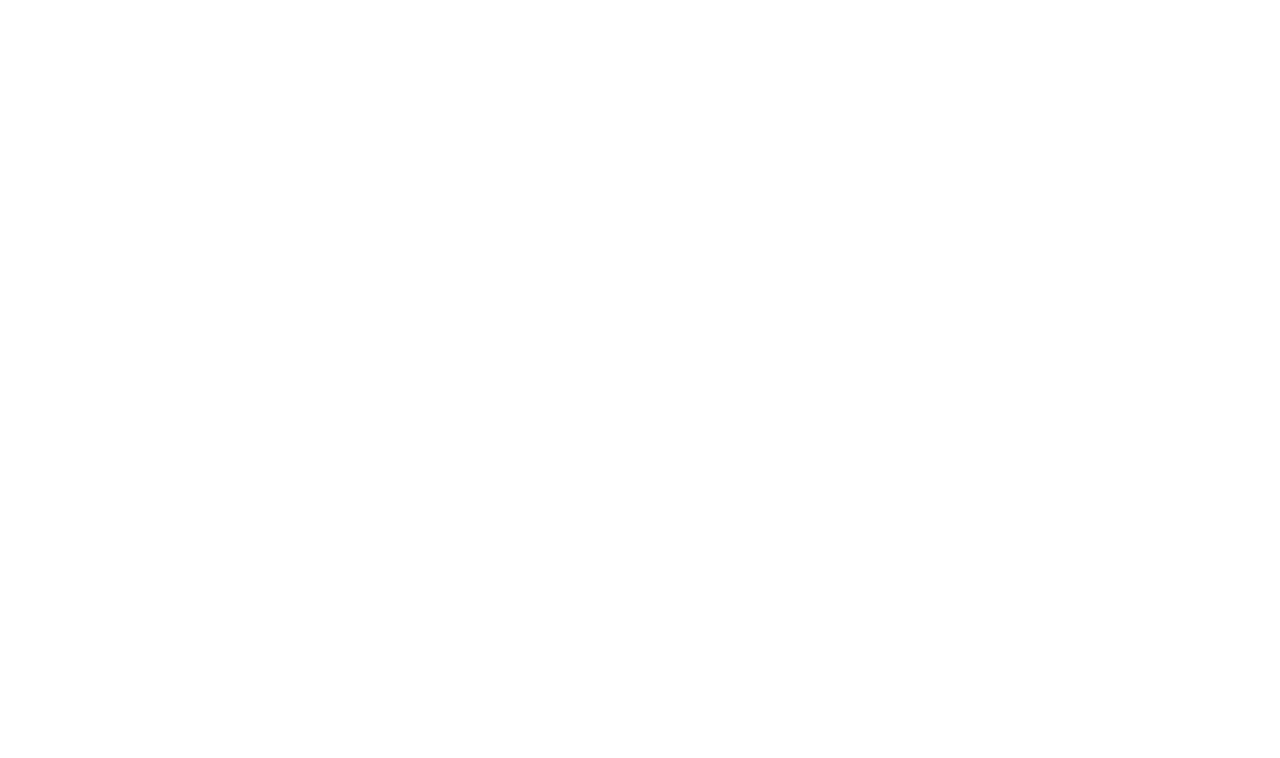
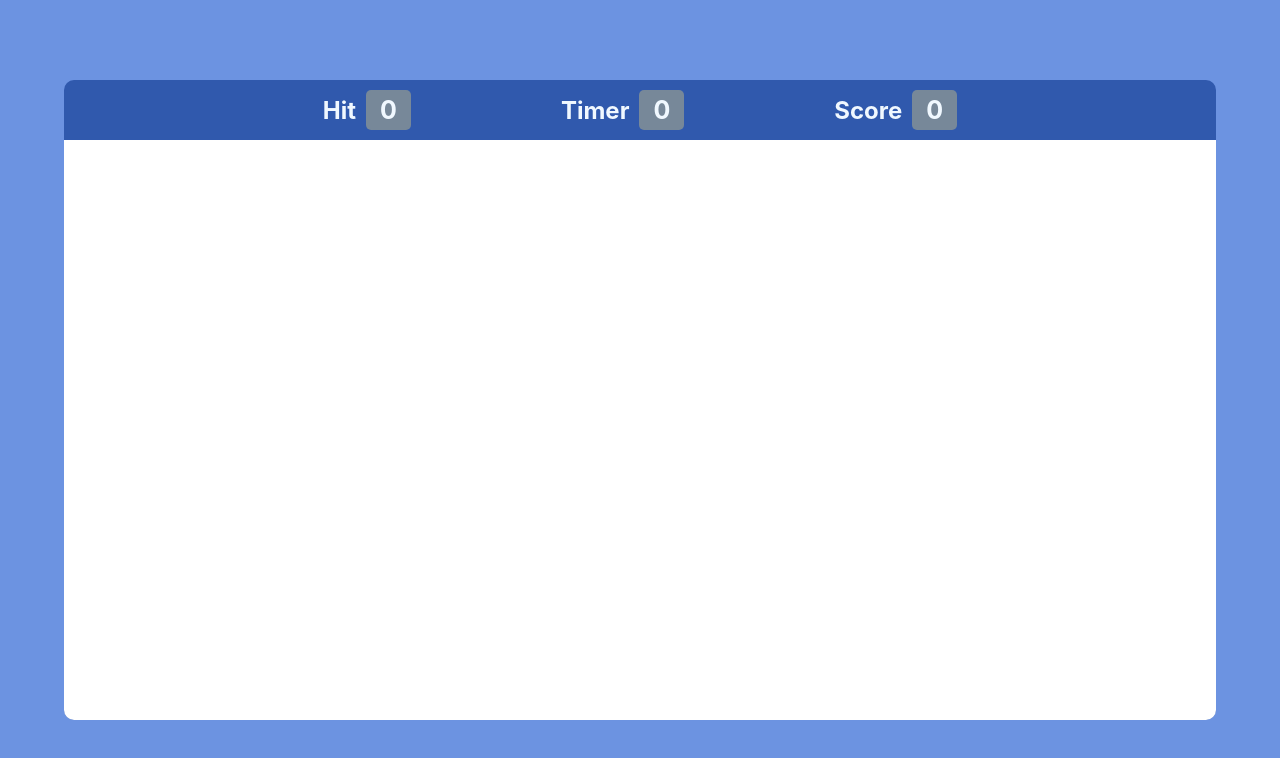
Before and after one commit to sohaildotcss/VanillaBubbleRush, a plain HTML site: page index.html in a window 1280 px wide. Drawn offline with Linux system fonts and the light colour scheme.

Commit message:
Improved UI design

```diff
--- a/index.html
+++ b/index.html
@@ -1,12 +1,31 @@
 <!DOCTYPE html>
 <html lang="en">
-<head>
-    <meta charset="UTF-8">
-    <meta name="viewport" content="width=device-width, initial-scale=1.0">
-    <title>Bubbles Game </title>
-    <link rel="stylesheet" href="style.css">
-</head>
-<body>
+  <head>
+    <meta charset="UTF-8" />
+    <meta name="viewport" content="width=device-width, initial-scale=1.0" />
+    <title>Bubbles Game</title>
+    <link rel="stylesheet" href="style.css" />
+  </head>
+  <body>
+    <div id="main">
+      <div class="top">
+        <div class="top-elem">
+          <h2>Hit</h2>
+          <h3>0</h3>
+        </div>
+        <div class="top-elem">
+          <h2>Timer</h2>
+          <h3>0</h3>
+        </div>
+        <div class="top-elem">
+          <h2>Score</h2>
+          <h3>0</h3>
+        </div>
+      </div>
+      <div class="bottom">
+
+      </div>
+    </div>
     <script src="script.js"></script>
-</body>
+  </body>
 </html>
--- a/style.css
+++ b/style.css
@@ -2,9 +2,51 @@
   margin: 0;
   padding: 0;
   box-sizing: border-box;
+  font-family: Inter;
 }
 html,
 body {
   height: 100%;
   width: 100%;
+  background: #6c93e1;
+  color: aliceblue;
+  display: flex;
+  align-items: center;
+  justify-content: center;
 }
+#main {
+  width: 90%;
+  height: 80%;
+  background-color: #3059ad;
+  border-radius: 10px;
+  position: relative;
+  overflow: hidden;
+}
+.top {
+  display: flex;
+  /* justify-content: space-evenly; */
+  justify-content: center;
+  gap: 150px;
+  padding: 10px 0;
+}
+
+.top-elem {
+  display: flex;
+  gap: 10px;
+  align-items: center;
+}
+
+.top-elem h3 {
+  font-size: 25px;
+  background-color: lightslategray;
+  padding: 5px 14px;
+  border-radius: 5px;
+}
+
+.bottom {
+  height: 2000px;
+  width: 2000px;
+  overflow: hidden;
+  background-color: #fff;
+
+}
```
